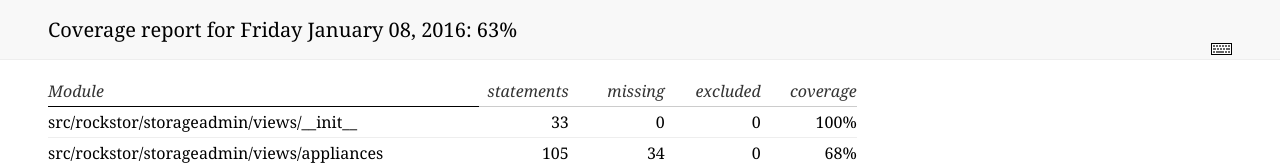
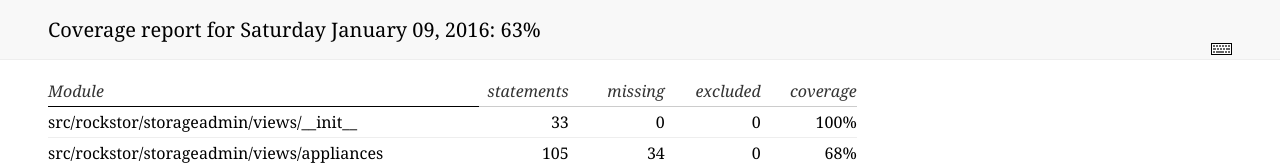
Before and after one commit to rockstor/testcoverage, a plain HTML site: page index.html in a window 1280 px wide. Shown: the top 165 px of the page. Drawn offline with Linux system fonts and the light colour scheme.

Commit message:
coverage report update for Saturday January 09, 2016

```diff
--- a/index.html
+++ b/index.html
@@ -2,7 +2,7 @@
 <html>
 <head>
     <meta http-equiv='Content-Type' content='text/html; charset=utf-8'>
-    <title>Coverage report for Friday January 08, 2016</title>
+    <title>Coverage report for Saturday January 09, 2016</title>
     <link rel='stylesheet' href='style.css' type='text/css'>
 
     <script type='text/javascript' src='jquery.min.js'></script>
@@ -17,7 +17,7 @@
 
 <div id='header'>
     <div class='content'>
-        <h1>Coverage report for Friday January 08, 2016:
+        <h1>Coverage report for Saturday January 09, 2016:
             <span class='pc_cov'>63%</span>
         </h1>
         <img id='keyboard_icon' src='keybd_closed.png'>
```
Also changed, not shown: 1 other file.
